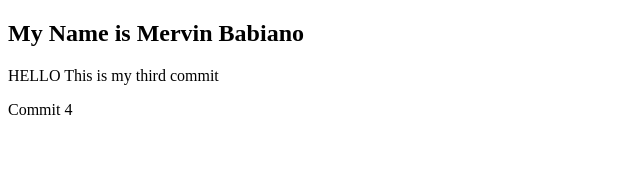
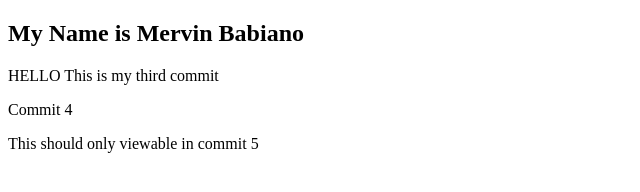
Before and after one commit to mervz27/profile, a plain HTML site: page index.html in a window 1280 px wide. Shown: the whole page, without its empty margins (0-640 px from the left). Drawn offline with Linux system fonts and the light colour scheme.

Commit message:
This is commit 5

```diff
--- a/index.html
+++ b/index.html
@@ -9,5 +9,6 @@
     <h2>My Name is Mervin Babiano</h2>
     <p>HELLO This is my third commit</p>
     <p>Commit 4</p>
+    <p>This should only viewable in commit 5</p>
 </body>
 </html>
```
